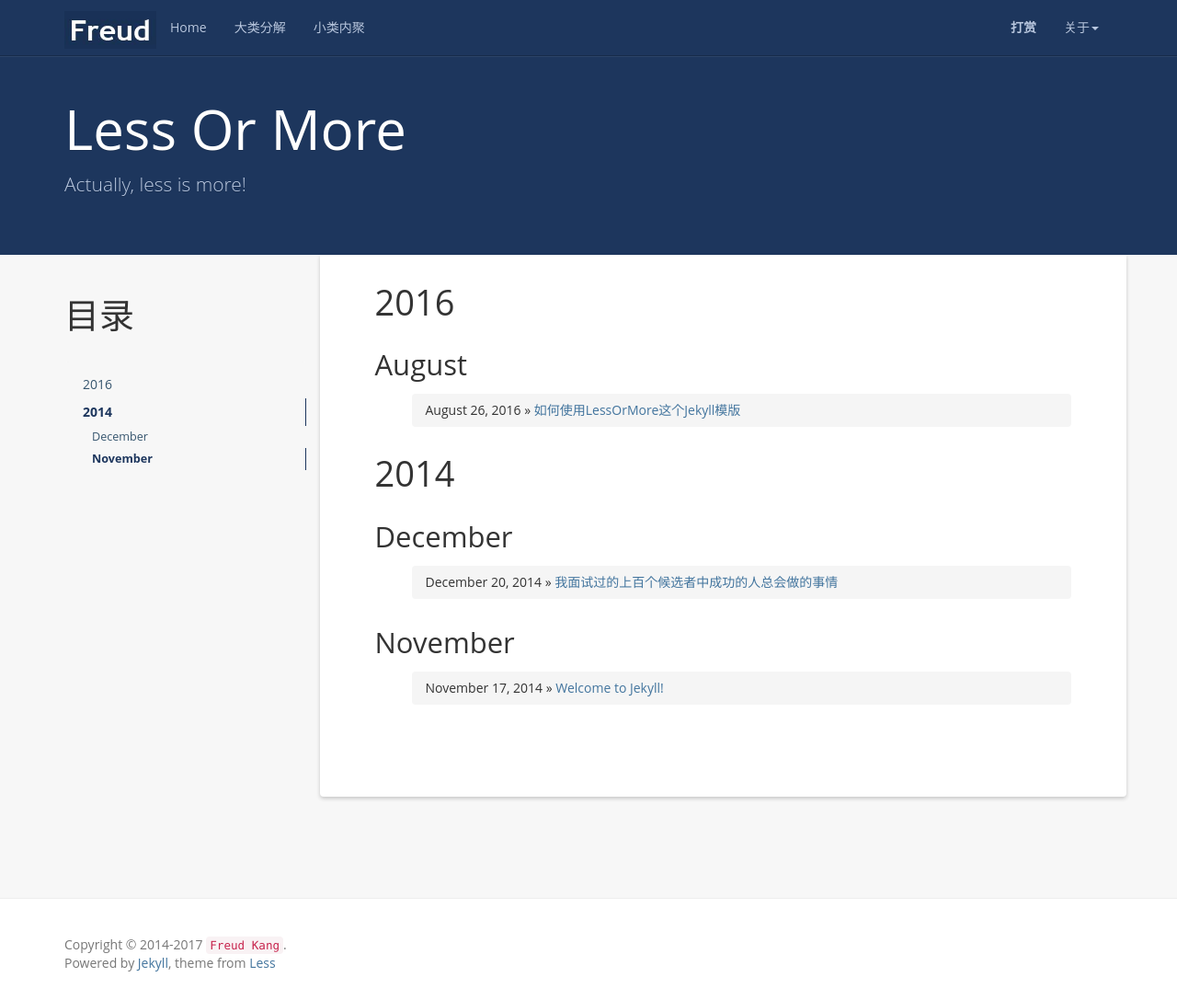
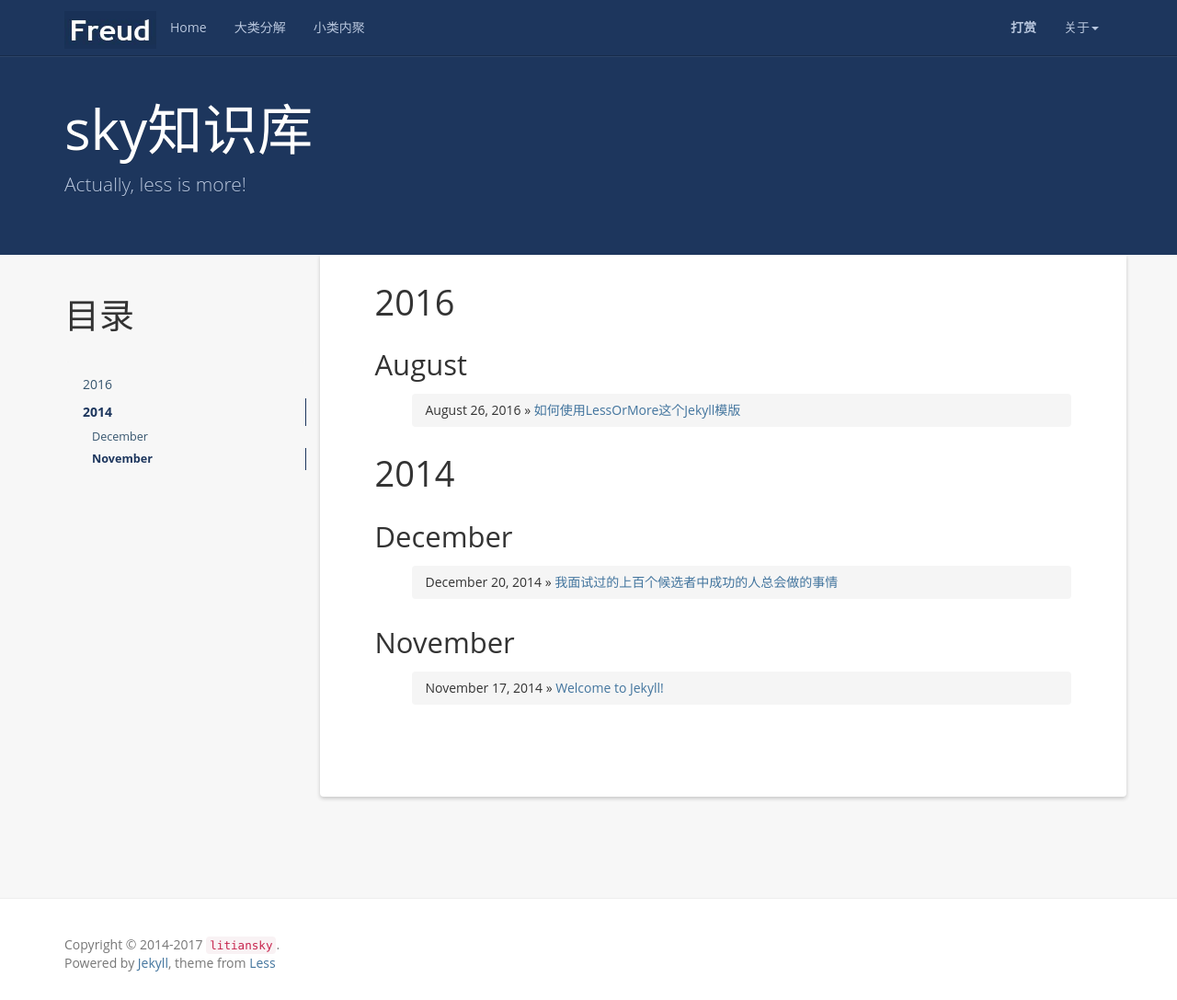
Before and after one commit to litiansky/skyblog, a Jekyll site: the page built from index.html, in a window 1280 px wide and 1087 px high. Shown: the whole window at 92% size. Built offline with Jekyll 4.4.1, drawn with Linux system fonts in a browser that asks for light colours; nearby versions of some CDN libraries; the list of posts is cut into pages by our own code; comment, search, counter and statistics services are not loaded.

Commit message:
Update _config.yml

```diff
--- a/_config.yml
+++ b/_config.yml
@@ -1,13 +1,13 @@
 # Site settings
-name: Less Or More
-email: luoyan35714@126.com
-author: Freud Kang
+name: sky知识库
+email: ht_gaolitian@126.com
+author: litiansky
 url: http://www.hifreud.com
 resume_site: http://www.hifreud.com/Resume.io/
-github: https://github.com/luoyan35714/
-baseurl: "/LessOrMore"
+github: https://github.com/litiansky/
+baseurl: ""
 description: Actually, less is more!
-meta_description: 康志华;个人博客;学而不思则罔;思而不学则殆;生命不止;折腾不休
+meta_description: sky;个人博客;高立天;知识库;学而不思则罔;思而不学则殆;生命不止;折腾不休
 motto: It's our wits that make us men.
 banner: 学而不思则罔，思而不学则殆。
 
@@ -17,7 +17,7 @@ paginate: 10
 
 exclude: ['README.md', 'Gemfile.lock', 'Gemfile', 'Rakefile']
 
-github_username: luoyan35714
+github_username: litiansky
 highlighter: Pygments
 
 # Build settings
@@ -27,7 +27,7 @@ FB:
   comments :
     provider : duoshuo
     duoshuo:
-        short_name : luoyan35714
+        short_name : litiansky
     disqus :
         short_name : freudkang
     # facebook :
```
